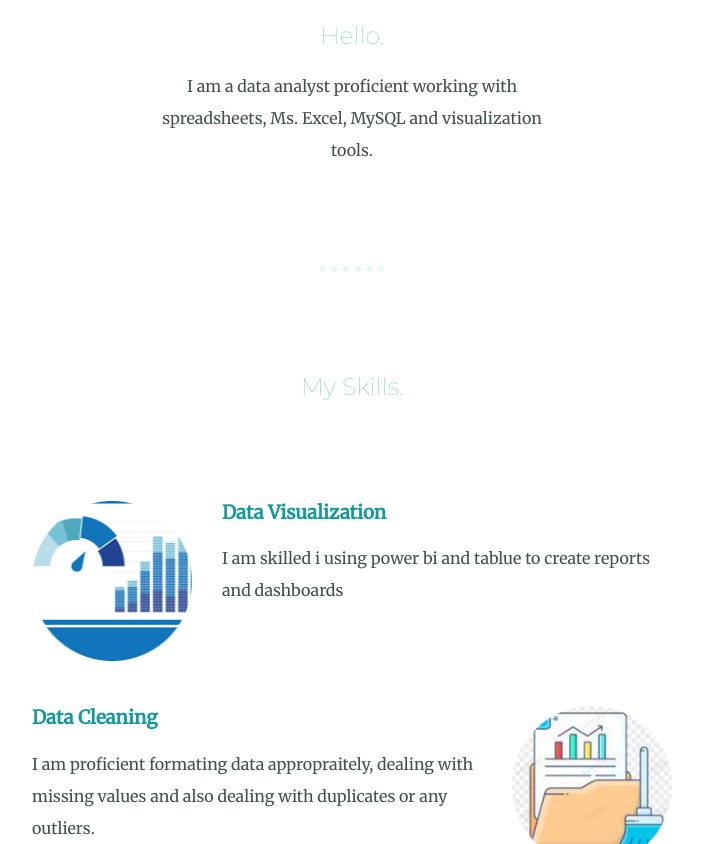
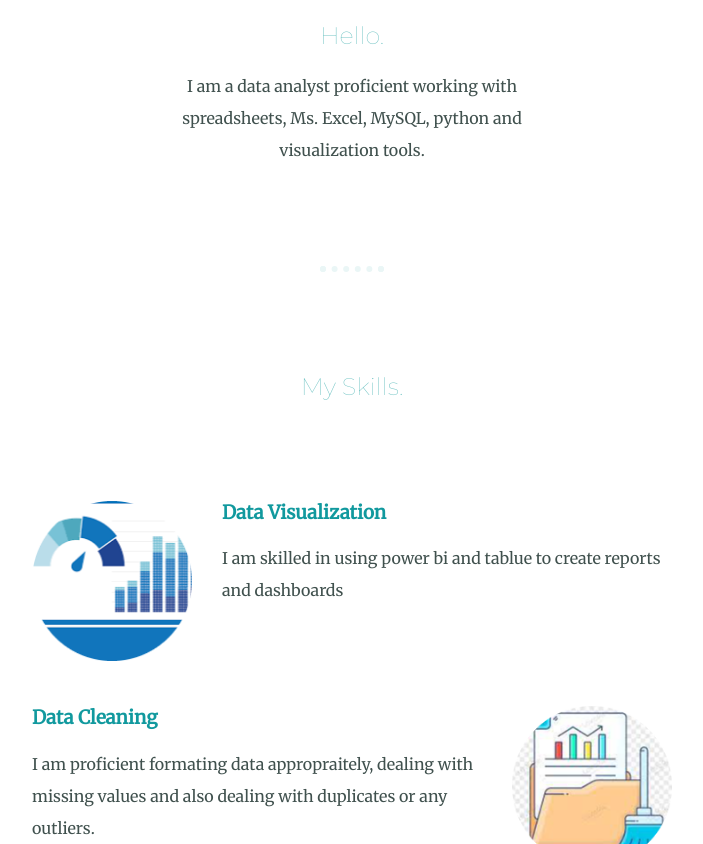
Before and after one commit to forolami/data_portfolio, a plain HTML site: page index.html in a window 1280 px wide. Shown: the part 967-1811 px from the top of the page, without its empty margins (288-991 px from the left). Drawn offline with Linux system fonts and the light colour scheme.

Commit message:
spell check

```diff
--- a/index.html
+++ b/index.html
@@ -15,7 +15,7 @@
     <div class="top-container">
         <img class="top-cloud" src="images/cloud.png" alt="cloud-img">
     <h1 class="tc">I'm Tahir</h1>
-    <h2 class="tc">An Analyst</h2>
+    <h2 class="tc">A Data Analyst</h2>
     <img class="bottom-cloud" src="images/cloud.png" alt="cloud-img">
     <img src="images/mountain.png" alt="mountain-img">
     </div>
@@ -23,7 +23,7 @@
         <div class="profile">
           <img class="mypics" src="images/pass.png" alt=profilepics">
           <h2>Hello.</h2>
-          <p class="intro">I am a data analyst proficient working with spreadsheets, Ms. Excel, MySQL and visualization tools.</p>
+          <p class="intro">I am a data analyst proficient working with spreadsheets, Ms. Excel, MySQL, python and visualization tools.</p>
         </div>
         <hr>
         <div class="skills">
@@ -31,7 +31,7 @@
           <div class="skill-row">
             <img class="viz" src="images/viz.png" alt="">
             <h3>Data Visualization</h3>
-            <p>I am skilled i using power bi and tablue to create reports and dashboards</p>
+            <p>I am skilled in using power bi and tablue to create reports and dashboards</p>
           </div>
           <div class="skill-row">
             <img class="cln" src="images/clean.png" alt="">
```
